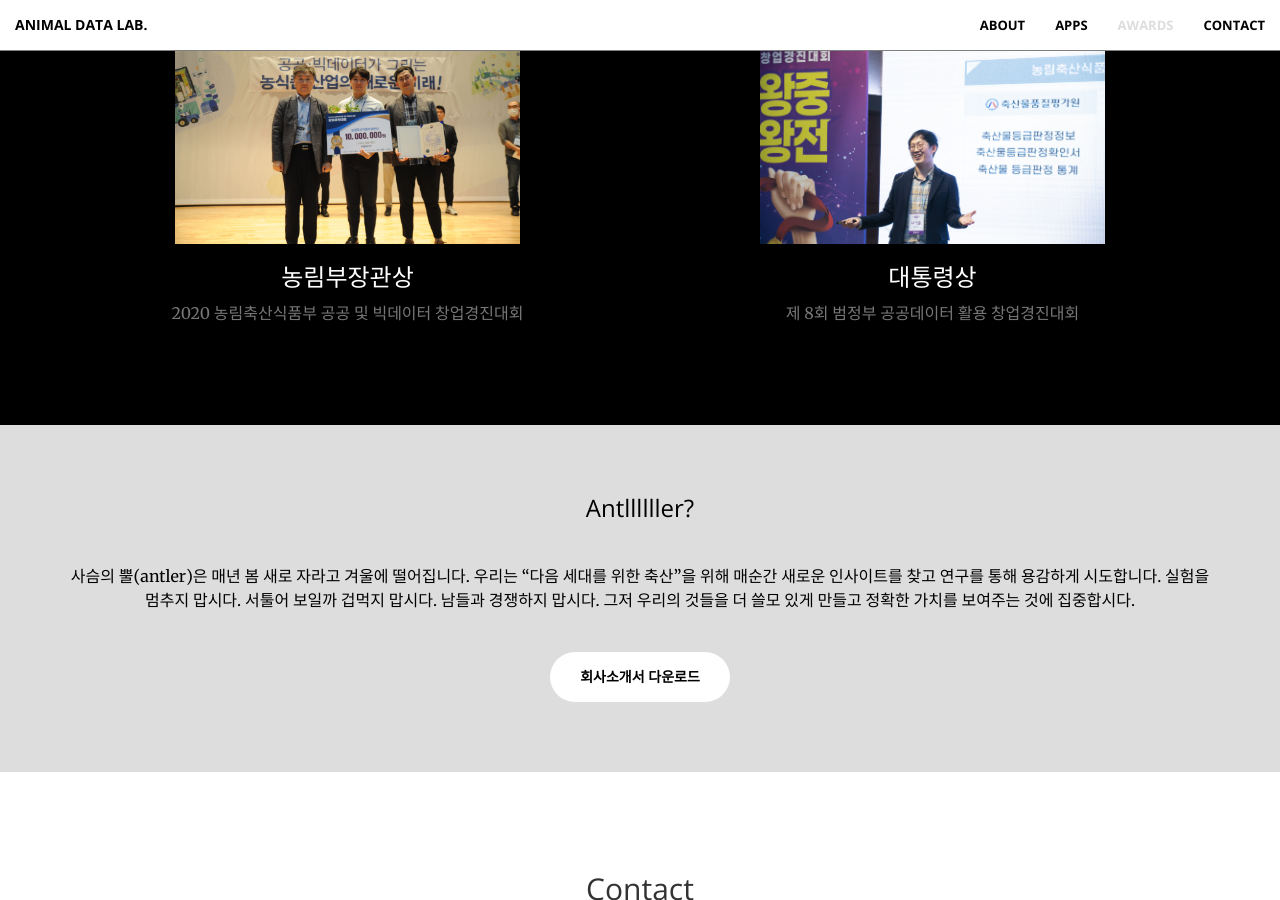
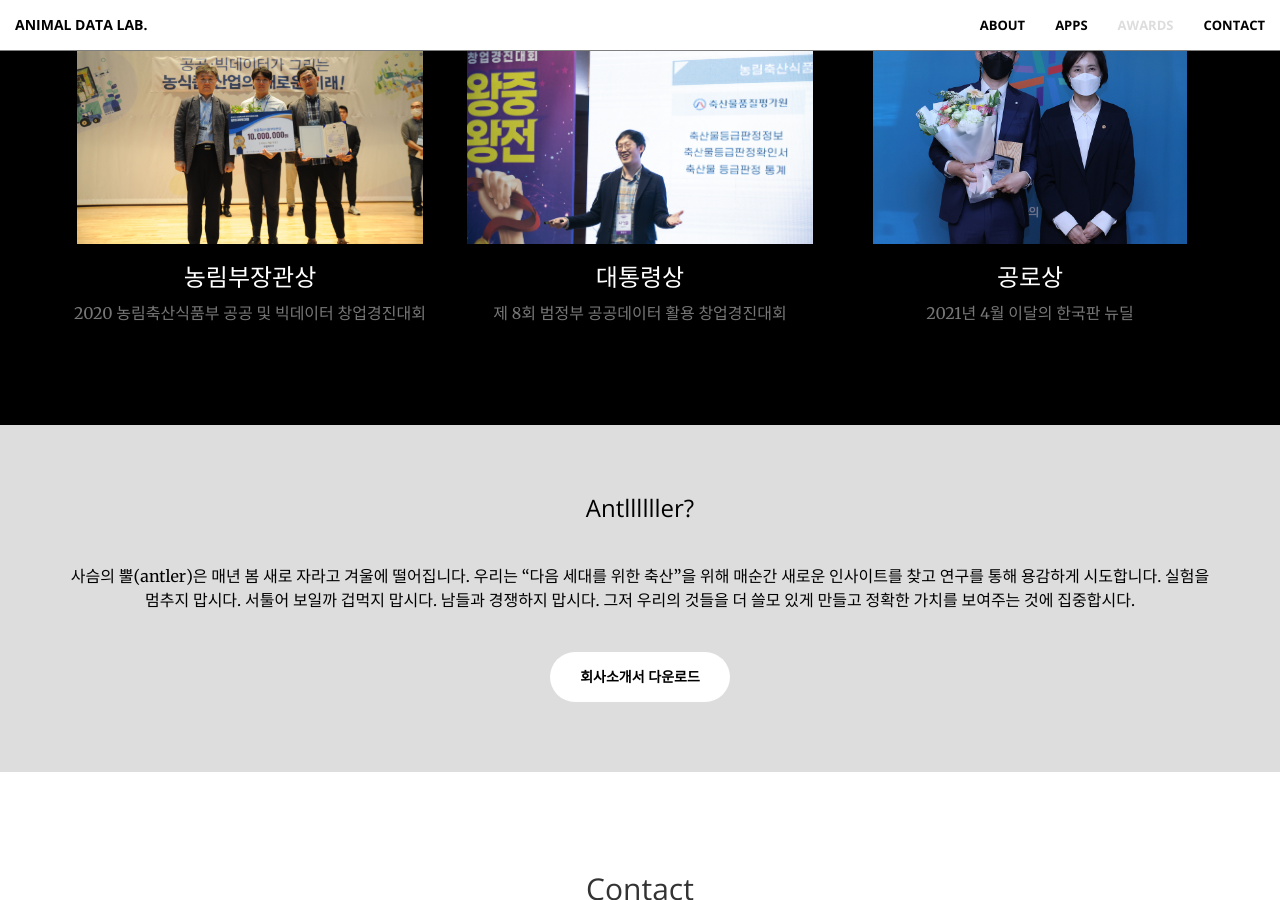
Before and after one commit to adatalab/adatalab.github.io, a Jekyll site: the page built from index.html, in a window 1280 px wide and 900 px high, scrolled down 2356 px. Built offline with Jekyll 4.4.1, drawn with Linux system fonts in a browser that asks for light colours.

Commit message:
이달의 한국판 뉴딜 추가

```diff
--- a/_includes/awards.html
+++ b/_includes/awards.html
@@ -12,14 +12,14 @@
 
     <div class="container">
         <div class="row">
-            <div class="col-lg-6 col-md-12 text-center" height=80>
+            <div class="col-lg-4 col-md-12 text-center" height=80>
                 <div class="service-box">
                     <p><img class="wow" src="/img/award1.jpg" height=230></p>
                     <h3>농림부장관상</h3>
                     <p class="text-muted">2020 농림축산식품부 공공 및 빅데이터 창업경진대회</p>
                 </div>
             </div>
-            <div class="col-lg-6 col-md-12 text-center">
+            <div class="col-lg-4 col-md-12 text-center">
                 <div class="service-box">
                     <p>
                       <a href="https://youtu.be/rfEC7SlcFrE?t=477">
@@ -30,6 +30,17 @@
                     <p class="text-muted">제 8회 범정부 공공데이터 활용 창업경진대회</p>
                 </div>
             </div>
+            <div class="col-lg-4 col-md-12 text-center">
+                <div class="service-box">
+                    <p>
+                      <a href="https://www.youtube.com/watch?v=bzhq9WjbG18">
+                        <img class="wow" src="/img/award3.jpeg" height=230 data-wow-delay=".1s">
+                      </a>
+                    </p>
+                    <h3>공로상</h3>
+                    <p class="text-muted">2021년 4월 이달의 한국판 뉴딜</p>
+                </div>
+            </div>
         </div>
     </div>
 </section>
--- a/_includes/portfolio.html
+++ b/_includes/portfolio.html
@@ -2,7 +2,7 @@
     <div class="container-fluid">
         <div class="row no-gutter">
             <div class="col-lg-3 col-sm-6">
-                <a href="http://app.antller.com/twoplusmaker/" class="portfolio-box">
+                <a href="https://antller.com/wp/" class="portfolio-box">
                     <img src="img/portfolio/1.jpeg" class="img-responsive" alt="">
                     <div class="portfolio-box-caption">
                         <div class="portfolio-box-caption-content">
```
Also changed, not shown: img/award3.jpeg (added), 2 other files.
